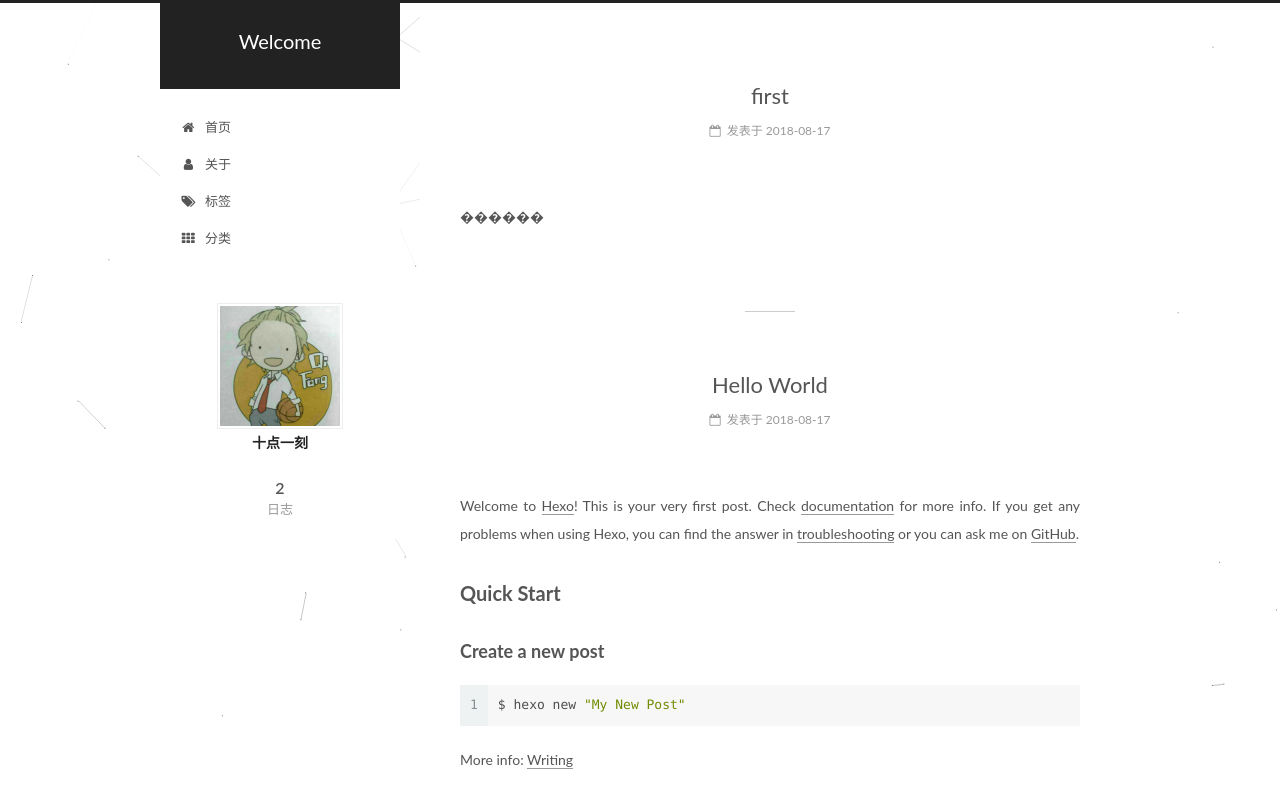
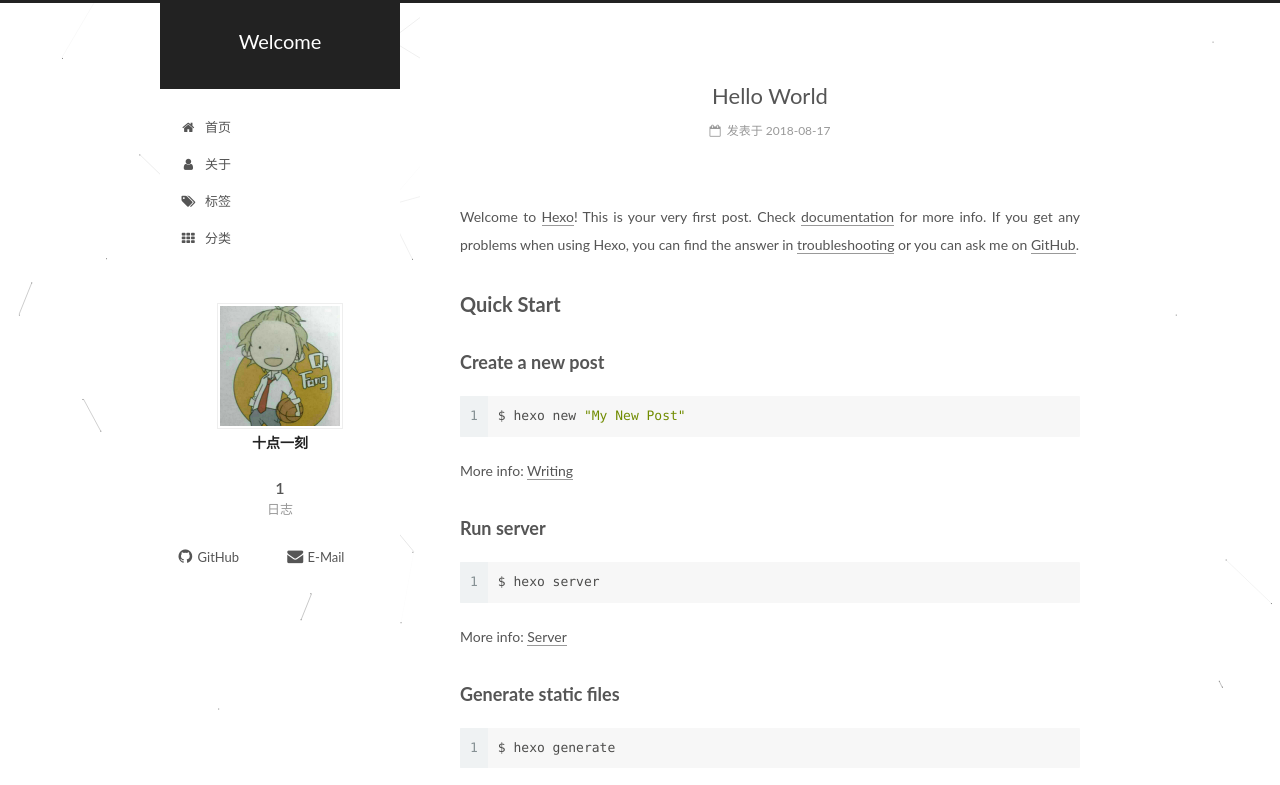
Before and after one commit to tenneling/tenneling.github.io, a plain HTML site: page index.html in a window 1280 px wide. Shown: the top 785 px of the page. Drawn offline with Linux system fonts and the light colour scheme.

Commit message:
Site updated: 2018-08-17 21:01:30

```diff
--- a/css/main.css
+++ b/css/main.css
@@ -1823,7 +1823,7 @@ pre .javascript .function {
   width: 4px;
   height: 4px;
   border-radius: 50%;
-  background: #3417b9;
+  background: #ffffde;
 }
 .links-of-blogroll {
   font-size: 13px;
--- a/index.html
+++ b/index.html
@@ -249,126 +249,6 @@
 
 
   <div class="post-block">
-    <link itemprop="mainEntityOfPage" href="http://yoursite.com/2018/08/17/first/">
-
-    <span hidden itemprop="author" itemscope itemtype="http://schema.org/Person">
-      <meta itemprop="name" content="十点一刻">
-      <meta itemprop="description" content="">
-      <meta itemprop="image" content="/images/qifang.jpg">
-    </span>
-
-    <span hidden itemprop="publisher" itemscope itemtype="http://schema.org/Organization">
-      <meta itemprop="name" content="Welcome">
-    </span>
-
-
-      <header class="post-header">
-
-
-
-          <h1 class="post-title" itemprop="name headline">
-
-                <a class="post-title-link" href="/2018/08/17/first/" itemprop="url">first</a></h1>
-
-
-        <div class="post-meta">
-          <span class="post-time">
-
-              <span class="post-meta-item-icon">
-                <i class="fa fa-calendar-o"></i>
-              </span>
-
-                <span class="post-meta-item-text">发表于</span>
-
-              <time title="创建于" itemprop="dateCreated datePublished" datetime="2018-08-17T11:51:00+08:00">
-                2018-08-17
-              </time>
-
-
-
-
-
-          </span>
-
-
-
-
-
-
-
-
-
-
-
-
-
-
-
-
-        </div>
-      </header>
-
-
-
-
-
-    <div class="post-body" itemprop="articleBody">
-
-
-
-
-
-
-
-            <p>������</p>
-
-
-
-
-    </div>
-
-
-
-
-
-
-
-
-
-
-    <footer class="post-footer">
-
-
-
-
-
-
-
-
-        <div class="post-eof"></div>
-
-    </footer>
-  </div>
-
-
-
-  </article>
-
-
-
-
-
-
-
-
-
-
-
-  <article class="post post-type-normal" itemscope itemtype="http://schema.org/Article">
-
-
-
-  <div class="post-block">
     <link itemprop="mainEntityOfPage" href="http://yoursite.com/2018/08/17/hello-world/">
 
     <span hidden itemprop="author" itemscope itemtype="http://schema.org/Person">
@@ -534,7 +414,7 @@
 
                 <a href="/archives">
 
-                  <span class="site-state-item-count">2</span>
+                  <span class="site-state-item-count">1</span>
                   <span class="site-state-item-name">日志</span>
                 </a>
               </div>
@@ -548,6 +428,22 @@
 
 
 
+
+            <div class="links-of-author motion-element">
+
+                  <span class="links-of-author-item">
+                    <a href="https://github.com/tenneling" target="_blank" title="GitHub">
+
+                        <i class="fa fa-fw fa-github"></i>GitHub</a>
+                  </span>
+
+                  <span class="links-of-author-item">
+                    <a href="mailto:tenneling@163.com" target="_blank" title="E-Mail">
+
+                        <i class="fa fa-fw fa-envelope"></i>E-Mail</a>
+                  </span>
+
+            </div>
 
 
 
```
Also changed, not shown: 2018/08/17/hello-world/index.html (+17 -17 lines), about/index.html (+17 -1 lines), archives/2018/08/index.html (+18 -39 lines), archives/2018/index.html (+18 -39 lines), archives/index.html (+18 -39 lines), categories/index.html (+17 -1 lines), tags/index.html (+17 -1 lines).
